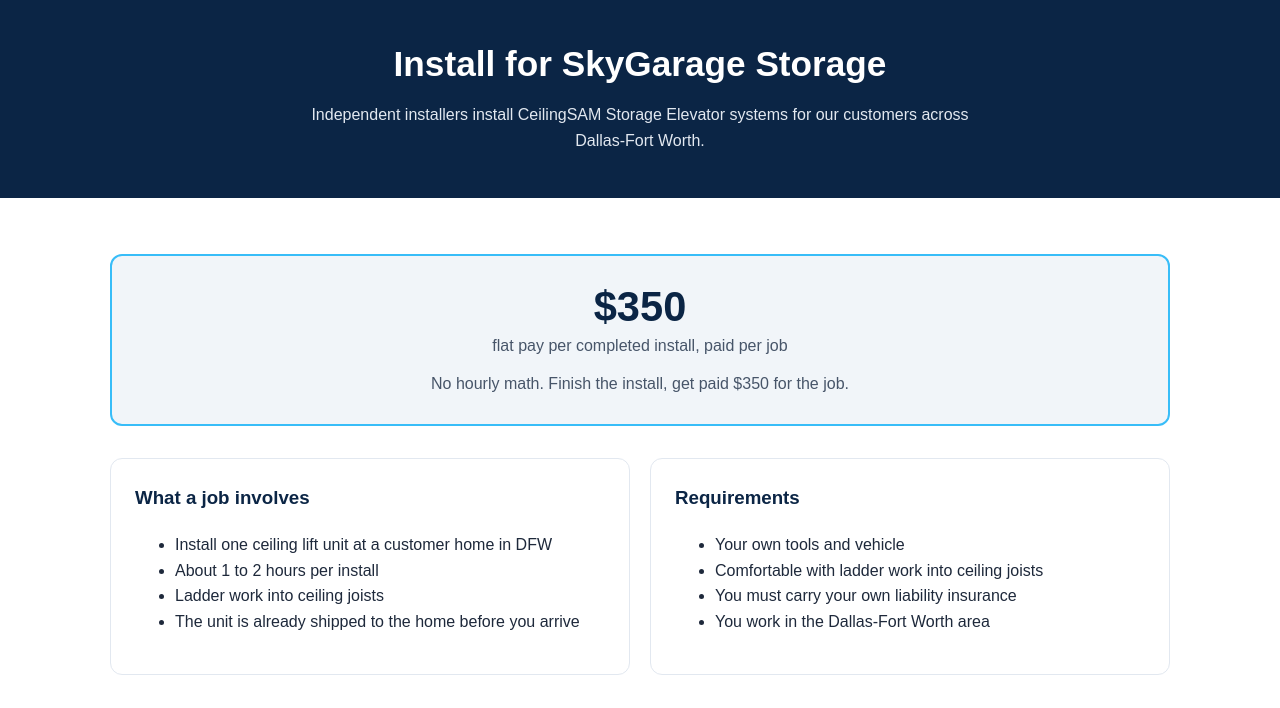
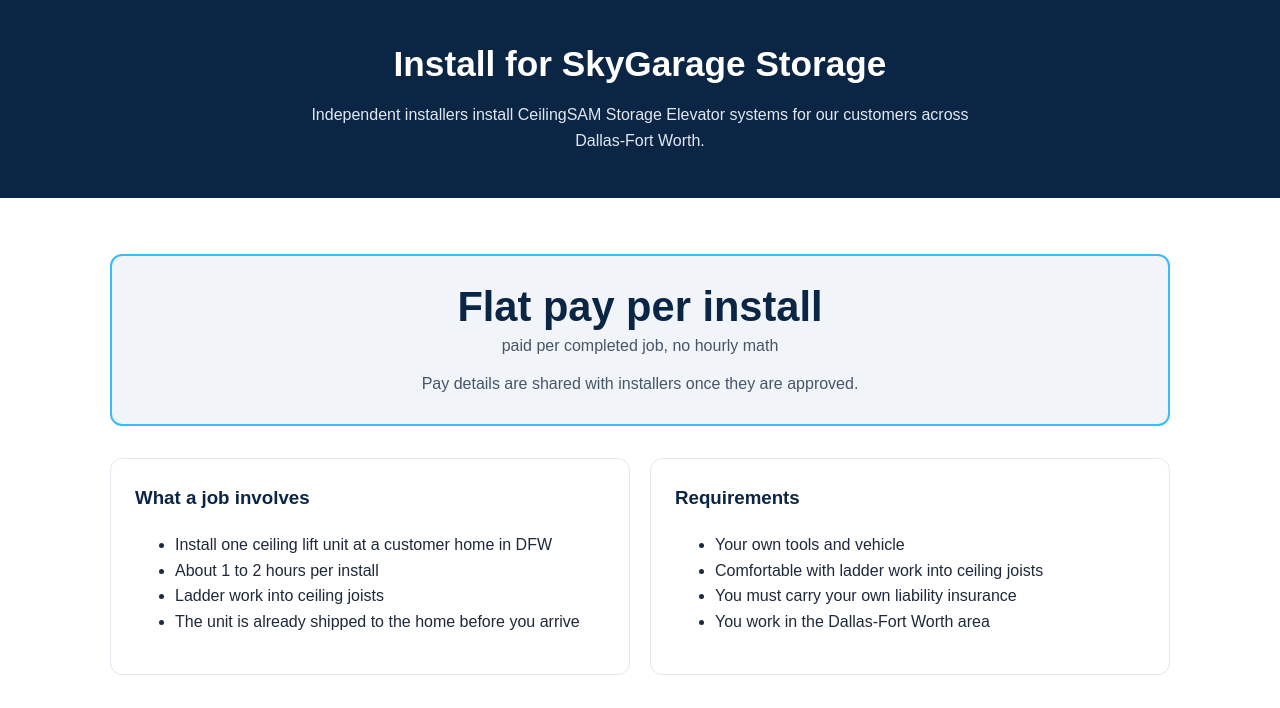
Before and after one commit to jbstog24-maker/skygarage-storage, a plain HTML site: page installers.html in a window 1280 px wide. Shown: the part 80-788 px from the top of the page. Drawn offline with Linux system fonts and the light colour scheme.

Commit message:
Remove installer pay amount from public page

```diff
--- a/installers.html
+++ b/installers.html
@@ -4,7 +4,7 @@
 <meta charset="UTF-8">
 <meta name="viewport" content="width=device-width, initial-scale=1.0">
 <title>Installers | SkyGarage Storage</title>
-<meta name="description" content="Independent installers earn a flat $350 per completed Storage Elevator install in Dallas-Fort Worth. Apply here.">
+<meta name="description" content="Independent installers install Storage Elevator systems for SkyGarage Storage customers in Dallas-Fort Worth. Apply here.">
 <link rel="icon" type="image/png" href="assets/favicon.png">
 <link rel="stylesheet" href="assets/style.css">
 </head>
@@ -38,9 +38,9 @@
   <section class="section">
     <div class="container">
       <div class="pay-highlight">
-        <p class="price">$350</p>
-        <p class="price-label">flat pay per completed install, paid per job</p>
-        <p style="color: var(--gray-600); margin:0;">No hourly math. Finish the install, get paid $350 for the job.</p>
+        <p class="price">Flat pay per install</p>
+        <p class="price-label">paid per completed job, no hourly math</p>
+        <p style="color: var(--gray-600); margin:0;">Pay details are shared with installers once they are approved.</p>
       </div>
 
       <div class="grid">
```
